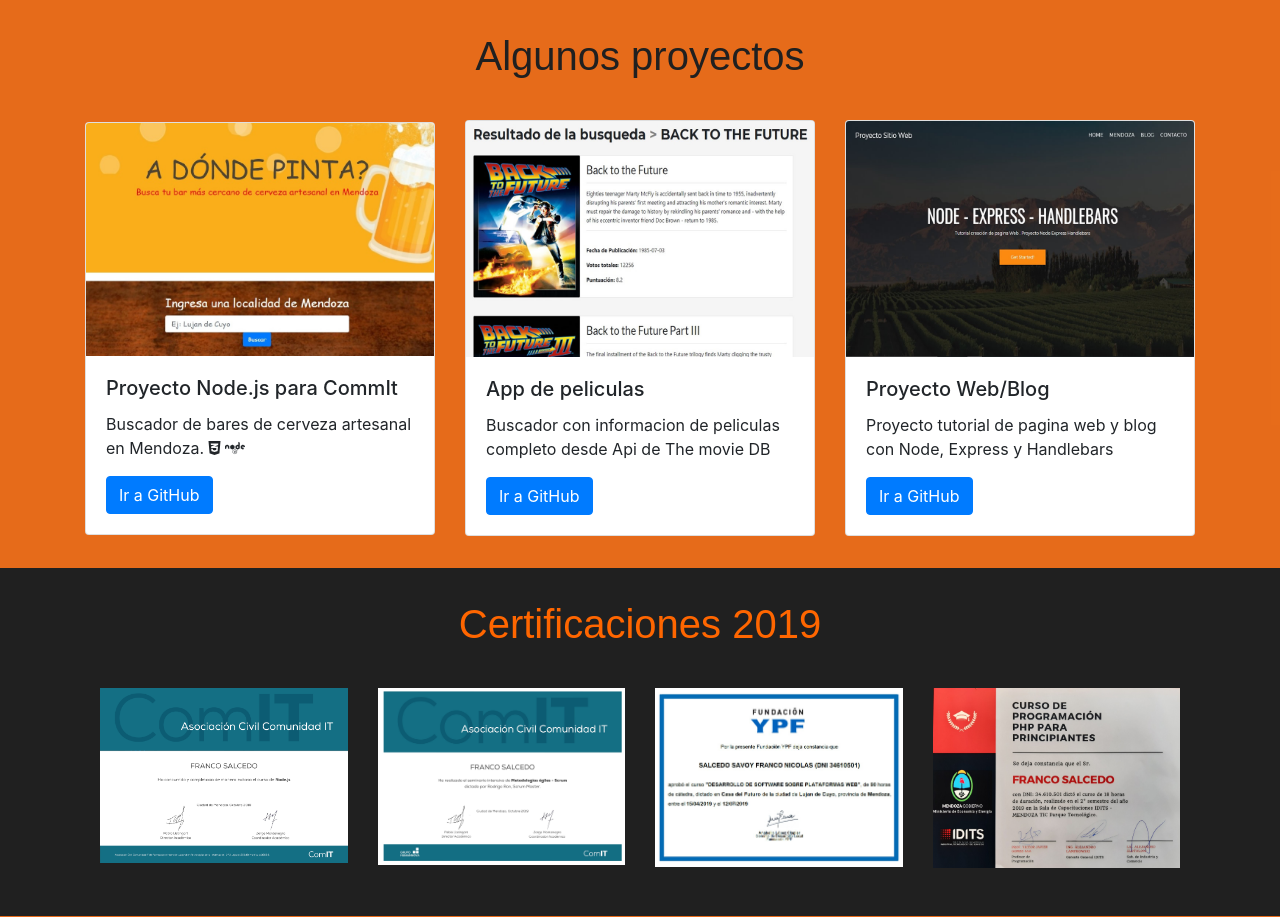
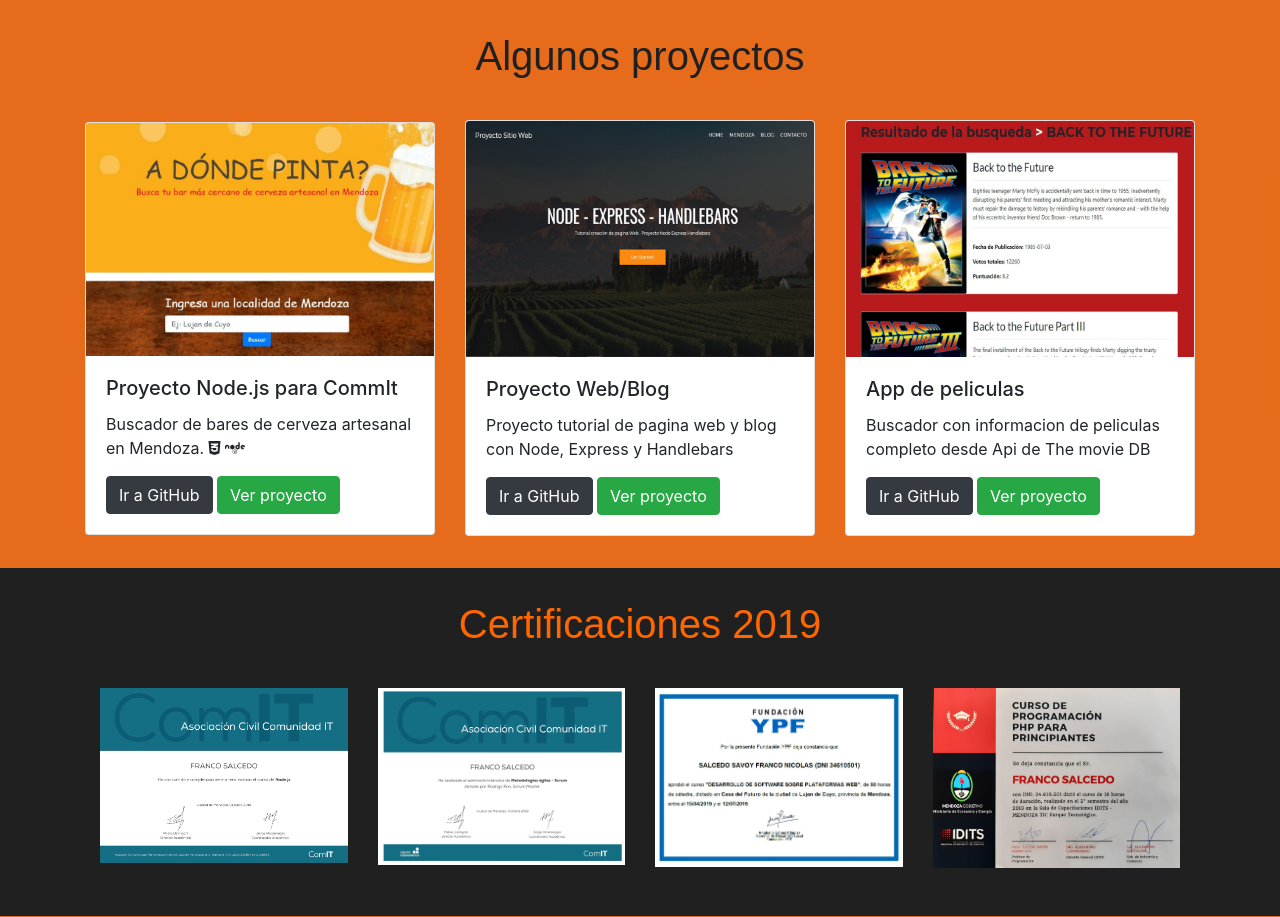
Before and after one commit to salcedofranco/portfolioPersonal, a plain HTML site: page index.html in a window 1280 px wide. Shown: the part 1100-2017 px from the top of the page. Drawn offline with nearby package versions, Linux system fonts and the light colour scheme; a web font is replaced by a local one.

Commit message:
cambios en proyectos

```diff
--- a/index.html
+++ b/index.html
@@ -117,16 +117,8 @@
           <div class="card-body">
             <h5 class="card-title">Proyecto Node.js para CommIt</h5>
             <p class="card-text">Buscador de bares de cerveza artesanal en Mendoza. <i class="fab fa-css3-alt"></i> <i class="fab fa-node"></i></p>
-            <a href="https://github.com/salcedofranco/proyectoNodeJs" class="btn btn-primary" >Ir a GitHub</a>
-          </div>
-        </div>
-
-        <div class="card" style="width: 18rem;">
-          <img class="card-img-top" src="images/imagenMovies.jpg" alt="Card image cap">
-          <div class="card-body">
-            <h5 class="card-title">App de peliculas</h5>
-            <p class="card-text">Buscador con informacion de peliculas completo desde Api de The movie DB</p>
-            <a href="https://github.com/salcedofranco/appSearchMovie" class="btn btn-primary">Ir a GitHub</a>
+            <a href="https://github.com/salcedofranco/proyectoNodeJs" class="btn btn-dark" >Ir a GitHub</a>
+            <a href="https://proyectonodejs-primermuestra.herokuapp.com/" class="btn btn-success">Ver proyecto</a>
           </div>
         </div>
 
@@ -135,9 +127,22 @@
           <div class="card-body">
             <h5 class="card-title">Proyecto Web/Blog</h5>
             <p class="card-text">Proyecto tutorial de pagina web y blog con Node, Express y Handlebars </p>
-            <a href="https://github.com/salcedofranco/proyectoWebBlogNode" class="btn btn-primary">Ir a GitHub</a>
+            <a href="https://github.com/salcedofranco/proyectoWebBlogNode" class="btn btn-dark">Ir a GitHub</a>
+            <a href="https://proyecto-web-blog.herokuapp.com/index" class="btn btn-success">Ver proyecto</a>
           </div>
         </div>
+
+        <div class="card" style="width: 18rem;">
+          <img class="card-img-top" src="images/imagenMovies1.jpg" alt="Card image cap">
+          <div class="card-body">
+            <h5 class="card-title">App de peliculas</h5>
+            <p class="card-text">Buscador con informacion de peliculas completo desde Api de The movie DB</p>
+            <a href="https://github.com/salcedofranco/appSearchMovie" class="btn btn-dark">Ir a GitHub</a>
+            <a href="https://tutorial-search-movies.herokuapp.com/" class="btn btn-success">Ver proyecto</a>
+          </div>
+        </div>
+
+
       </div>
     </div>
     </div>
```
Also changed, not shown: images/imagenMovies1.jpg (added).
